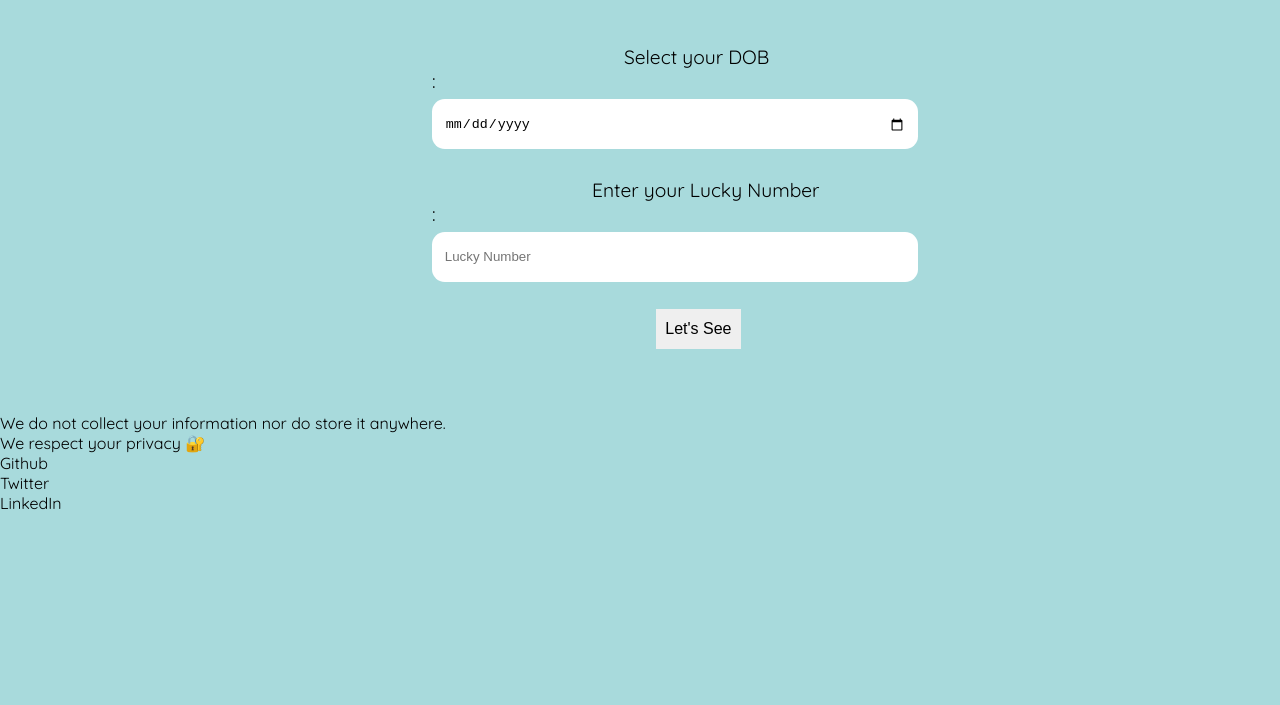
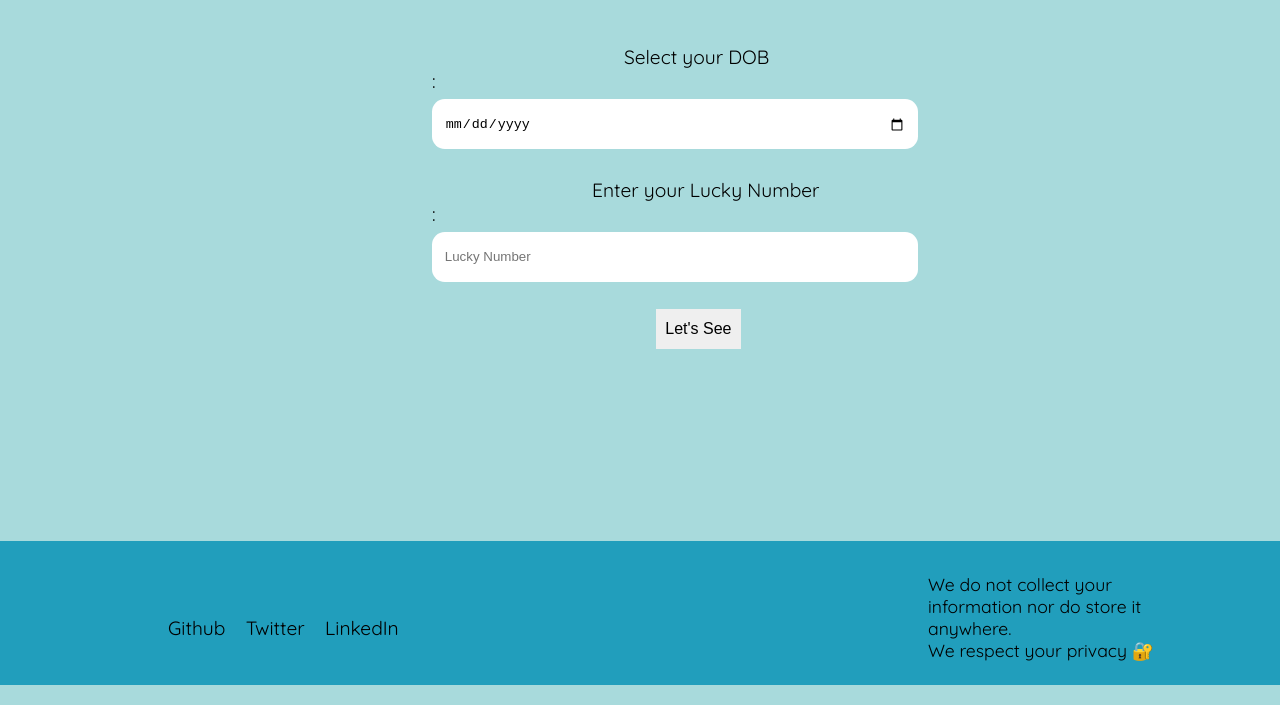
Before and after one commit to pavan6115/luckyBirthday, a plain HTML site: page index.html in a window 1280 px wide. Shown: the part 95-800 px from the top of the page. Drawn offline with Linux system fonts and the light colour scheme.

Commit message:
style:footer

```diff
--- a/style.css
+++ b/style.css
@@ -80,3 +80,40 @@ h4 {
     margin: 4rem 3rem;
     font-size: 1.6rem;
 }
+
+footer {
+    margin-top: 12rem;
+    height: 9rem;
+    background-color: #219ebc;
+}
+
+.privacy {
+    width:40%;
+}
+
+.privacy-note {
+    margin: 5rem 56rem;
+    padding: 2rem;
+    width: 50%;
+    font-size: 1.1rem;
+}
+
+.socialLinks {
+   margin: -9.8rem 10rem;
+}
+
+.nobullet {
+    list-style: none;
+    cursor: pointer;
+}
+
+.links {
+    font-size: 1.2rem;
+    text-decoration: none;
+    display: inline;
+    padding: 0rem 0.5rem;
+}
+
+.links:hover {
+    color:white;
+}
```
